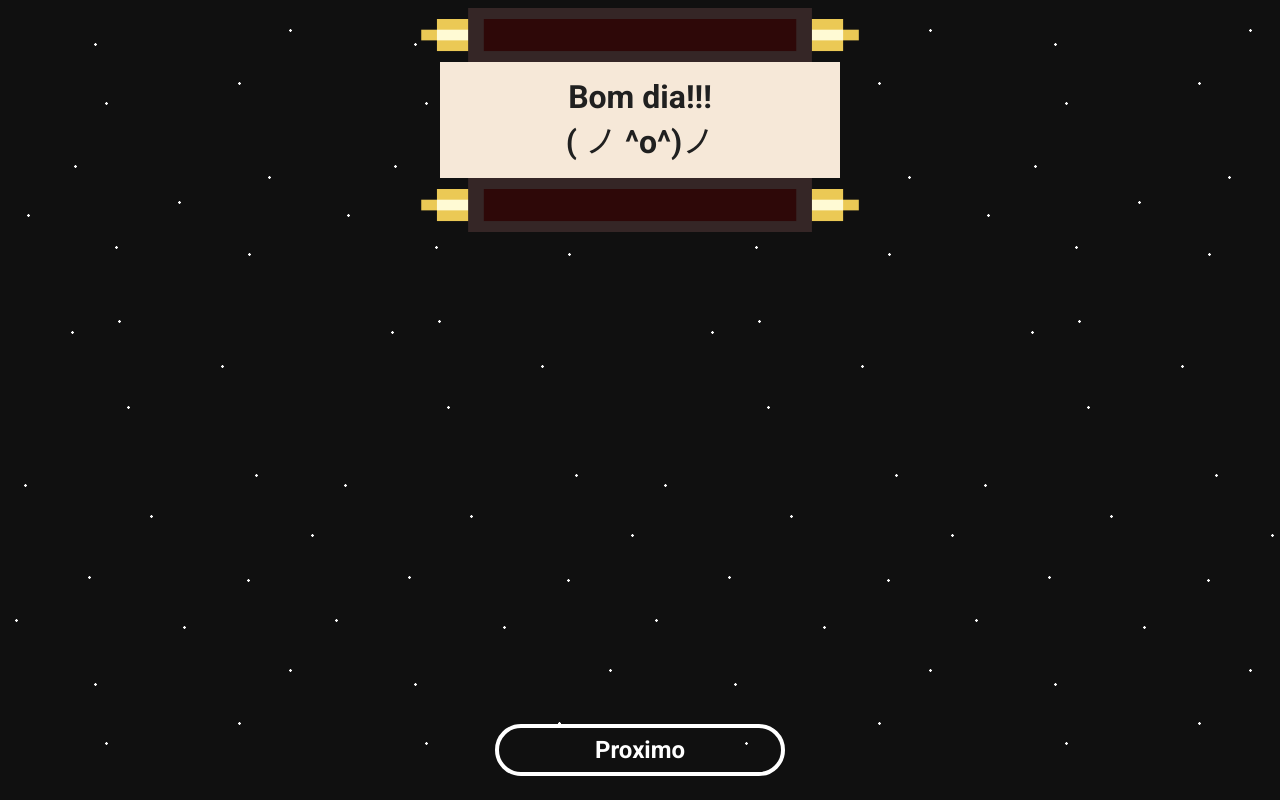
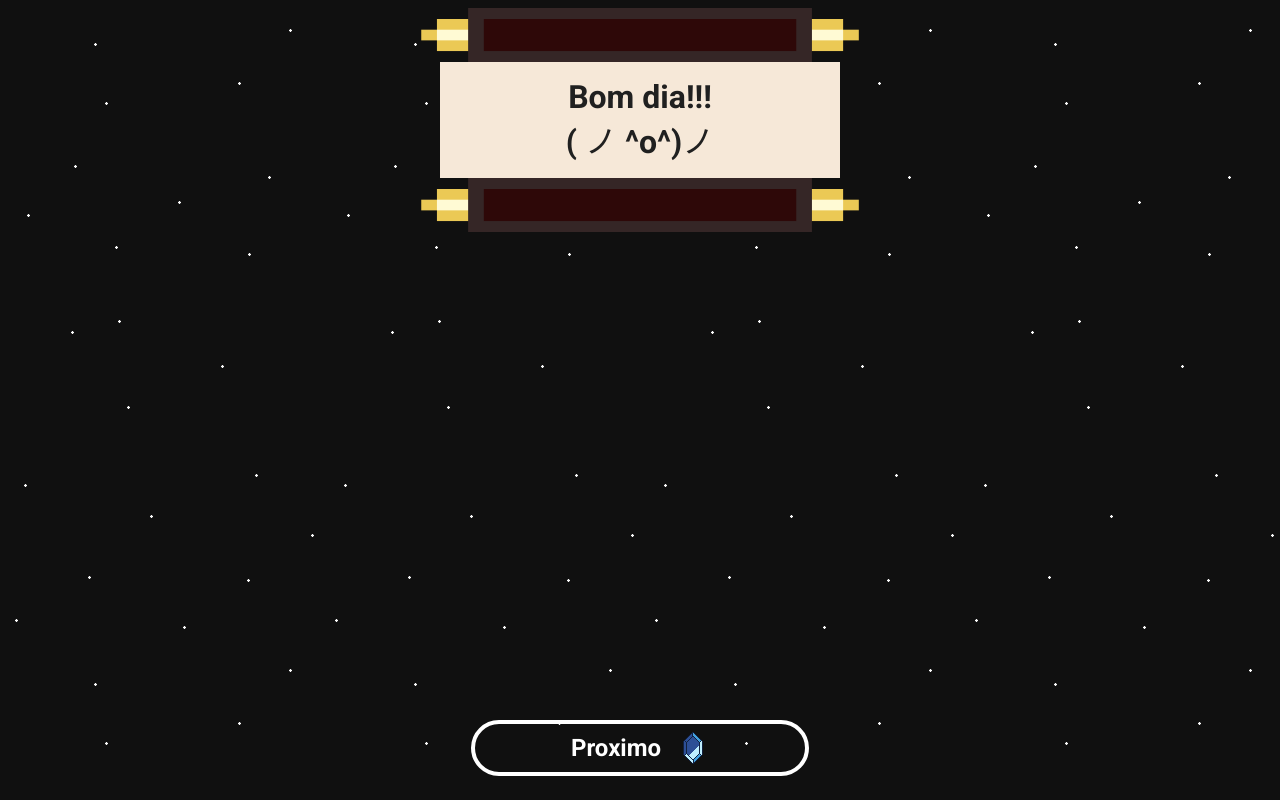
Before and after one commit to kalNascimento/happt-birthday, a plain HTML site: page index.html in a window 1280 px wide. Drawn offline with Linux system fonts and the light colour scheme.

Commit message:
adiciona imagens

```diff
--- a/index.html
+++ b/index.html
@@ -5,6 +5,7 @@
   <meta charset="UTF-8">
   <meta name="viewport" content="width=device-width, initial-scale=1.0">
   <link rel="stylesheet" href="styles.css">
+  <link rel="icon" type="image/x-icon" href="/assets/safira.png">
   <title>Feliz Aniversario</title>
 </head>
 
@@ -21,7 +22,10 @@
 
       <img src="./assets/happy-cat.svg" alt="happy cat" id="happy-cat">
       <div class="container-button">
-        <a onclick="changeText()" class="button" id="button">Proximo</a>
+        <a onclick="changeText()" class="button" id="button">
+          Proximo
+          <img src="./assets/safira.png" width="32px" height="32px" class="buttonimg">
+        </a>
       </div>
     </div>
   </div>
--- a/styles.css
+++ b/styles.css
@@ -85,6 +85,10 @@ body {
   font-size: 24px;
   font-weight: 700;
   text-decoration: none;
+
+  display: flex;
+  align-items: center;
+  gap: 16px;
 }
 
 /* width */
@@ -92,7 +96,7 @@ body {
   visibility: hidden;
 }
 
-img:not(.border) {
+img:not(.border, .buttonimg) {
   display: none;
   height: 50%;
 }
```
Also changed, not shown: assets/safira.png (renamed from assets/TESTE.png).
